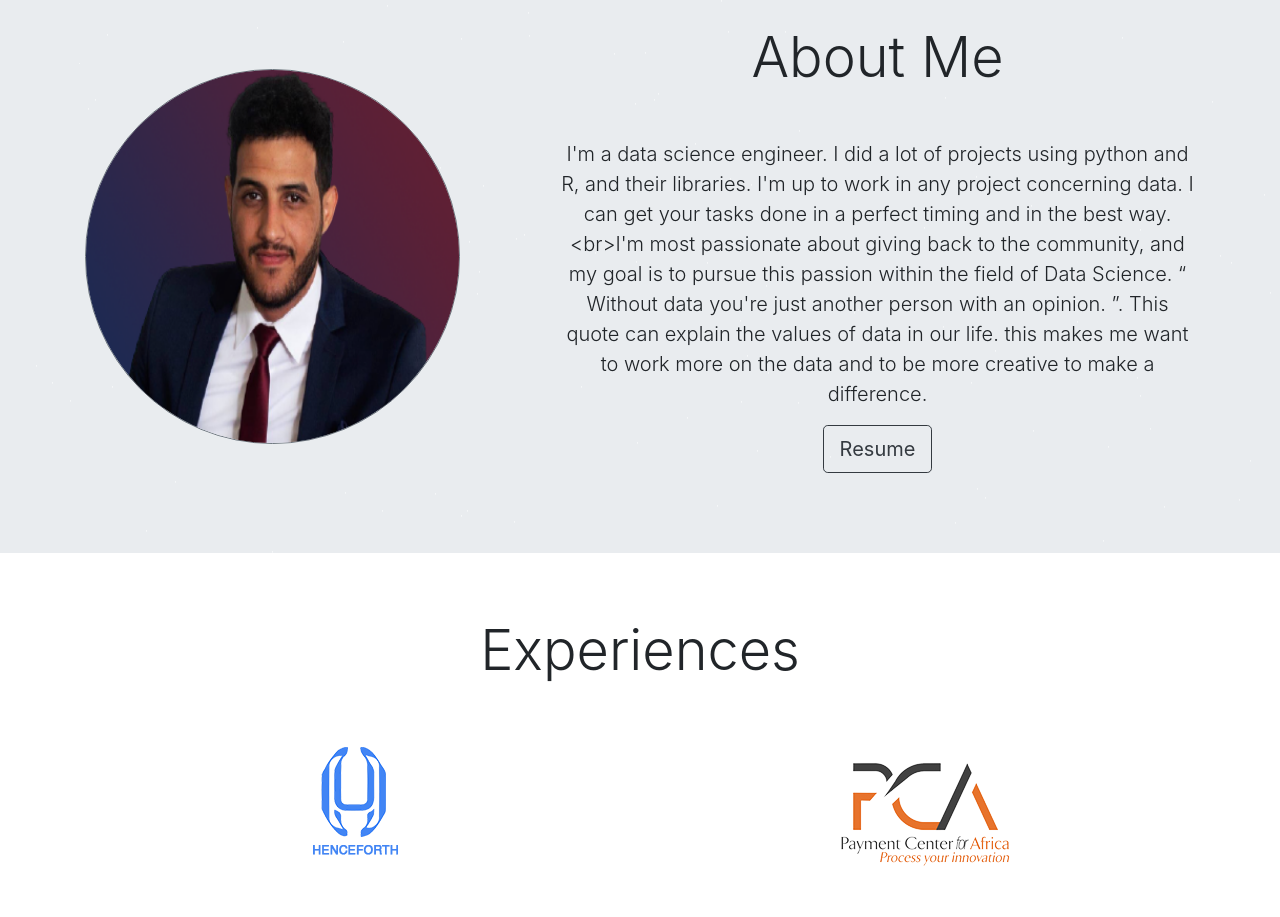
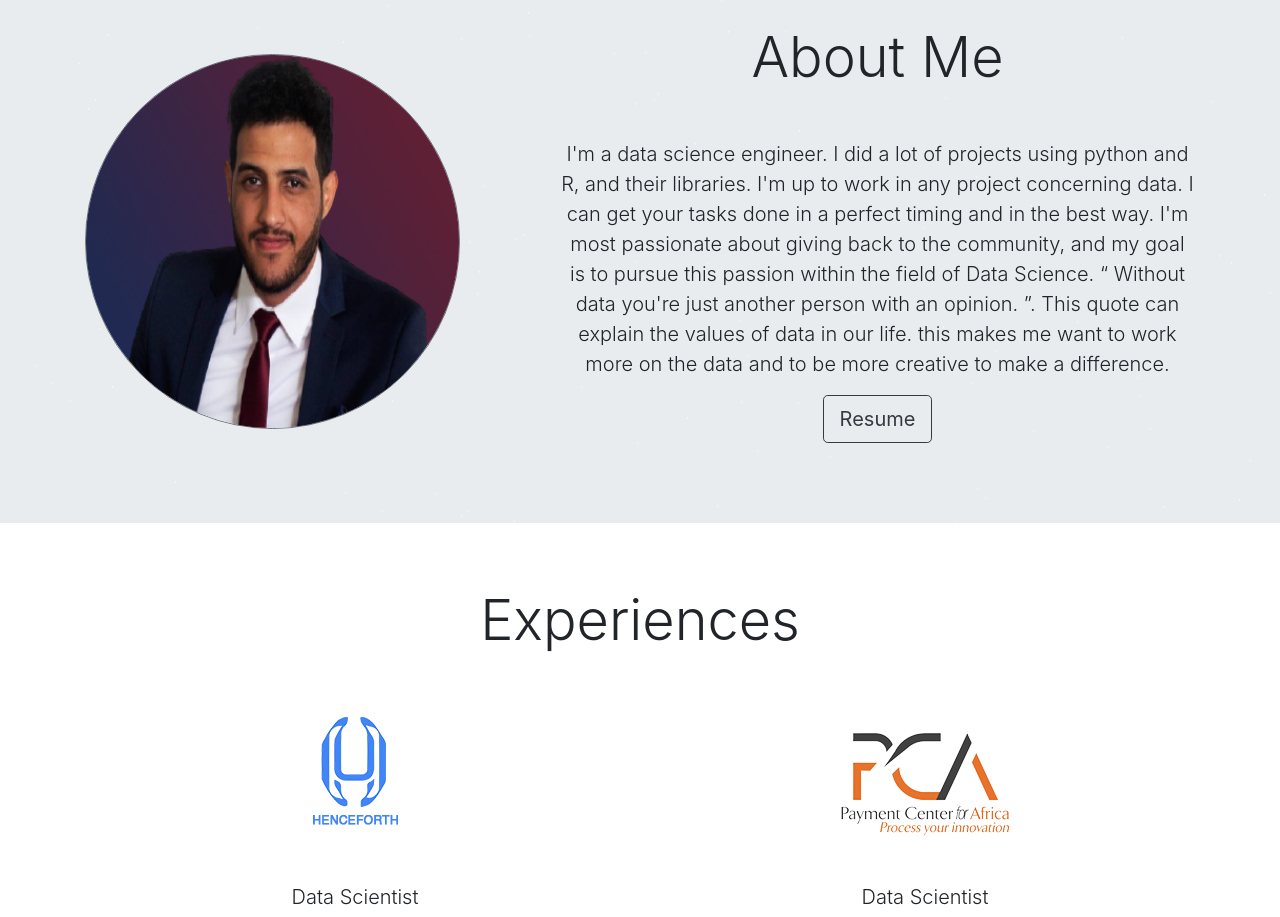
Before and after one commit to BouriMohammed/portfolio, a React (Create React App) app: page / in a window 1280 px wide. Shown: the part 840-1757 px from the top of the page. Built offline with nearby package versions, Linux system fonts and the light colour scheme; no server answers.

Commit message:
Update config.js

```diff
--- a/src/editable-stuff/config.js
+++ b/src/editable-stuff/config.js
@@ -50,7 +50,7 @@ const about = {
   imageLink: require("../editable-stuff/profile.png"),
   imageSize: 375,
   message:
-    "I'm a data science engineer. I did a lot of projects using python and R, and their libraries. I'm up to work in any project concerning data. I can get your tasks done in a perfect timing and in the best way. <br>I'm most passionate about giving back to the community, and my goal is to pursue this passion within the field of Data Science. “ Without data you're just another person with an opinion. ”. This quote can explain the values of data in our life. this makes me want to work more on the data and to be more creative to make a difference.",
+    "I'm a data science engineer. I did a lot of projects using python and R, and their libraries. I'm up to work in any project concerning data. I can get your tasks done in a perfect timing and in the best way. \n I'm most passionate about giving back to the community, and my goal is to pursue this passion within the field of Data Science. “ Without data you're just another person with an opinion. ”. This quote can explain the values of data in our life. this makes me want to work more on the data and to be more creative to make a difference.",
   resume: "https://drive.google.com/file/d/1WbpuvcDyPMzIkZyA7JlSwqlJP__GDwWQ/view?usp=sharing",
 };
 
```
